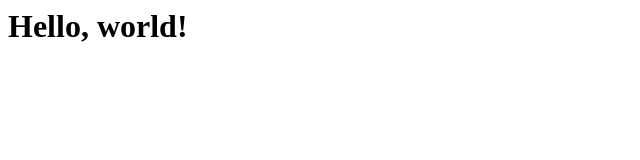
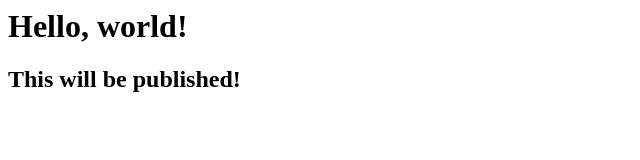
Before and after one commit to Vitorgus/action-pages-test, a plain HTML site: page index.html in a window 1280 px wide. Shown: the whole page, without its empty margins (0-640 px from the left). Drawn offline with Linux system fonts and the light colour scheme.

Commit message:
Update index.html

```diff
--- a/index.html
+++ b/index.html
@@ -1 +1,2 @@
 <h1>Hello, world!</h1>
+<h2>This will be published!</h2>
```
